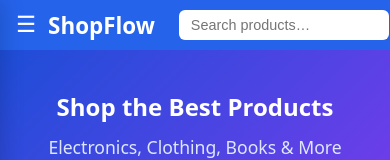
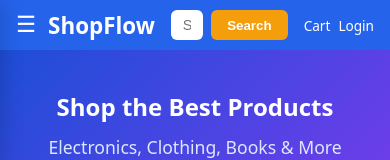
Before and after one commit to dsbly1/ShopFlow-Full-Stack-E-Commerce-Platform, a website: page client/index.html in a window 390 px wide. Shown: the top 160 px of the page. Drawn offline with Linux system fonts and the light colour scheme; no server answers.

Commit message:
Fix search bar overflow on mobile homepage

```diff
--- a/client/index.html
+++ b/client/index.html
@@ -80,8 +80,8 @@
       <a class="logo" href="index.html">ShopFlow</a>
     </div>
 
-    <div style="display:flex;align-items:center;gap:.5rem;flex:1;max-width:380px;margin:0 1rem;">
-      <input id="searchInput" type="text" placeholder="Search products…" style="flex:1;padding:.45rem .75rem;border-radius:6px;border:none;font-size:.9rem;outline:none;" />
+    <div style="display:flex;align-items:center;gap:.5rem;flex:1;max-width:380px;min-width:0;margin:0 .5rem;overflow:hidden;">
+      <input id="searchInput" type="text" placeholder="Search products…" style="flex:1;min-width:0;padding:.45rem .75rem;border-radius:6px;border:none;font-size:.9rem;outline:none;width:100%;" />
       <button id="searchBtn" style="padding:.45rem 1rem;background:#f59e0b;color:#fff;border:none;border-radius:6px;cursor:pointer;font-weight:600;white-space:nowrap;">Search</button>
     </div>
     <div class="nav-links">
```
